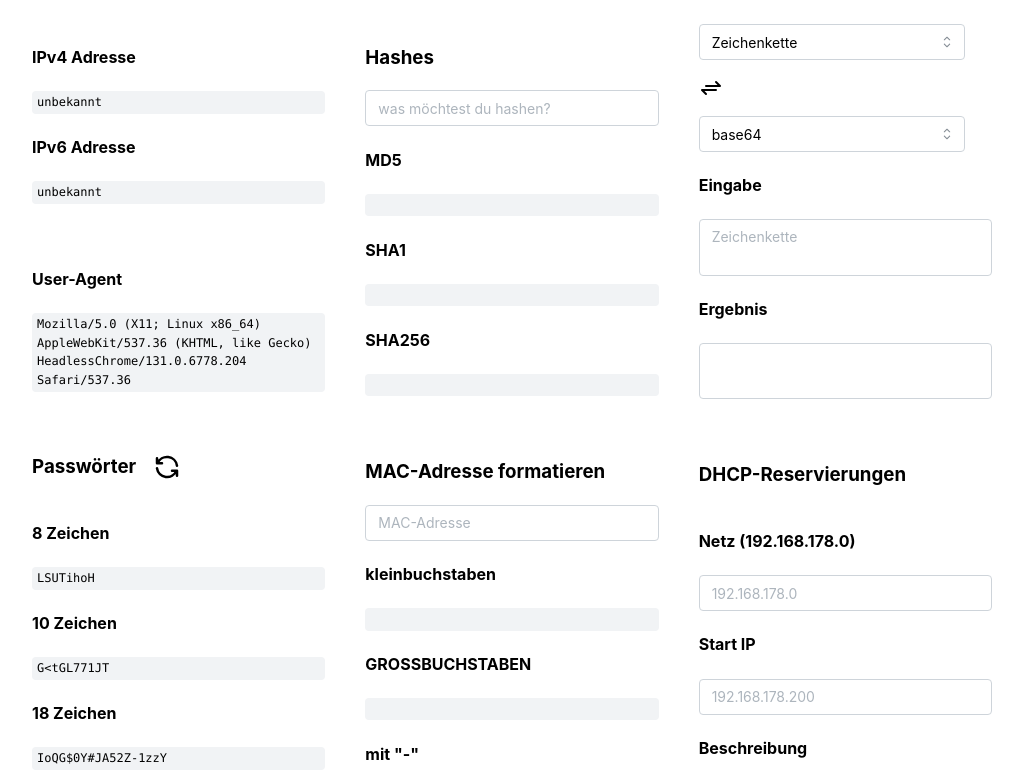
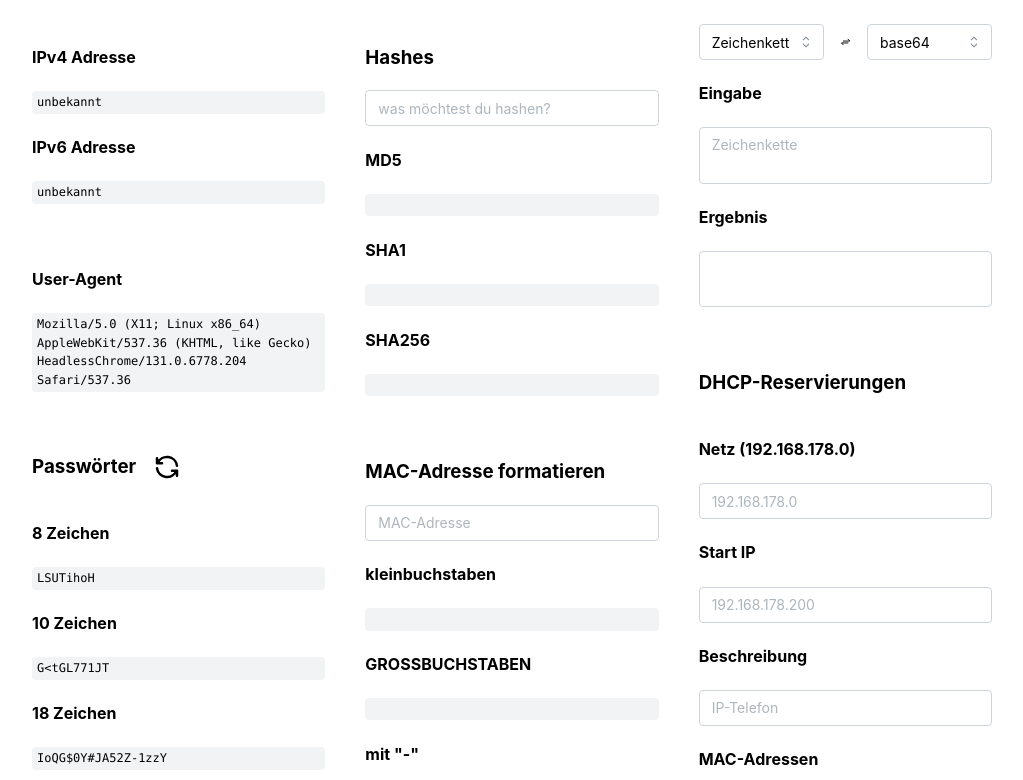
Before and after one commit to Lukas-Nielsen/tools, a React (Vite) app: page / in a window 1280 px wide. Shown: the top 780 px of the page, without its empty margins (128-1151 px from the left). Built offline with nearby package versions, Linux system fonts and the light colour scheme.

Commit message:
fix convert controls

```diff
--- a/src/pages/Convert.tsx
+++ b/src/pages/Convert.tsx
@@ -87,7 +87,7 @@ const Convert = () => {
 
 	return (
 		<Card mb="xs">
-			<Group>
+			<Group wrap="nowrap">
 				<Select
 					value={fromMode}
 					onChange={(e) => setFromMode(e || "")}
```
